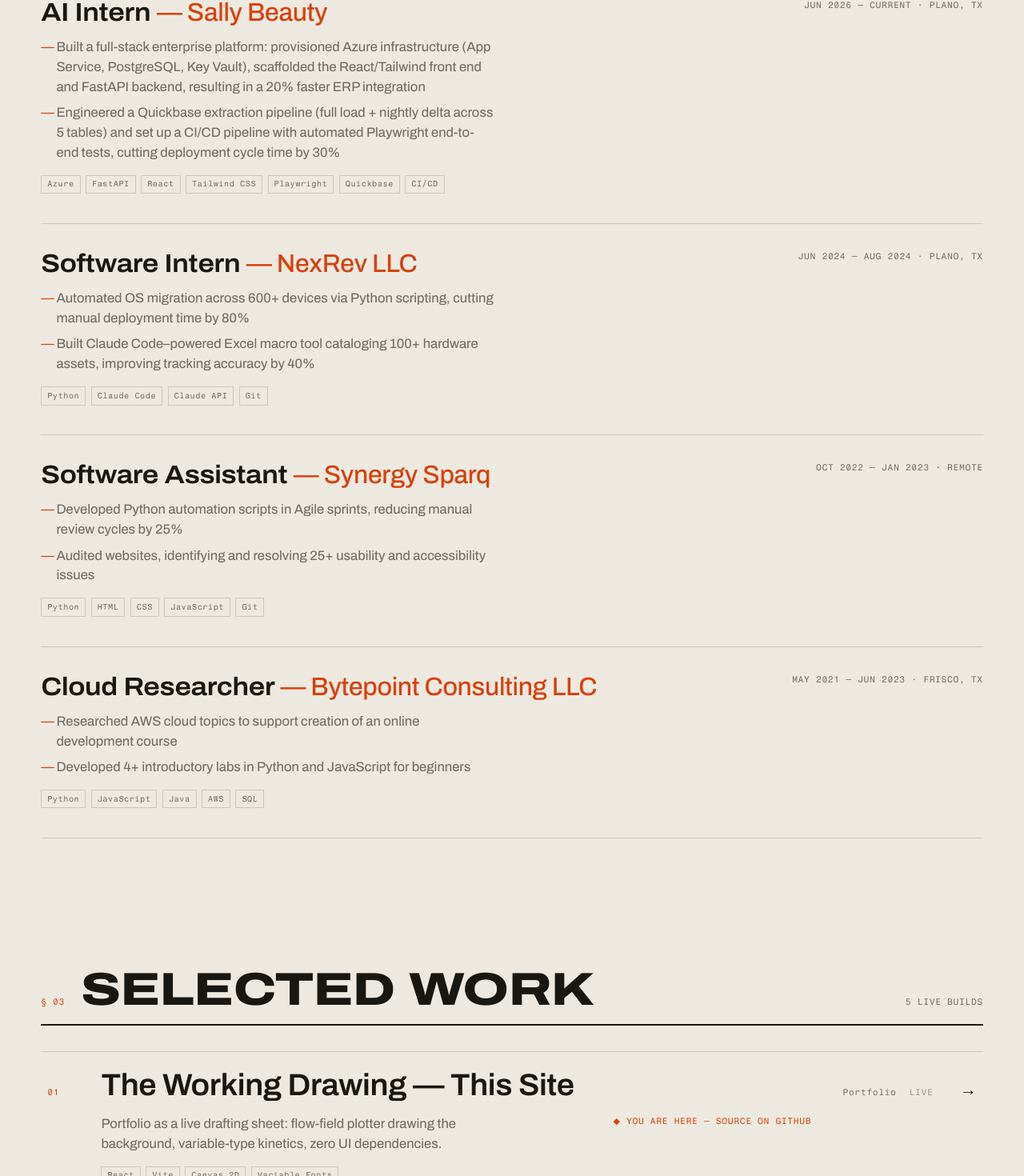
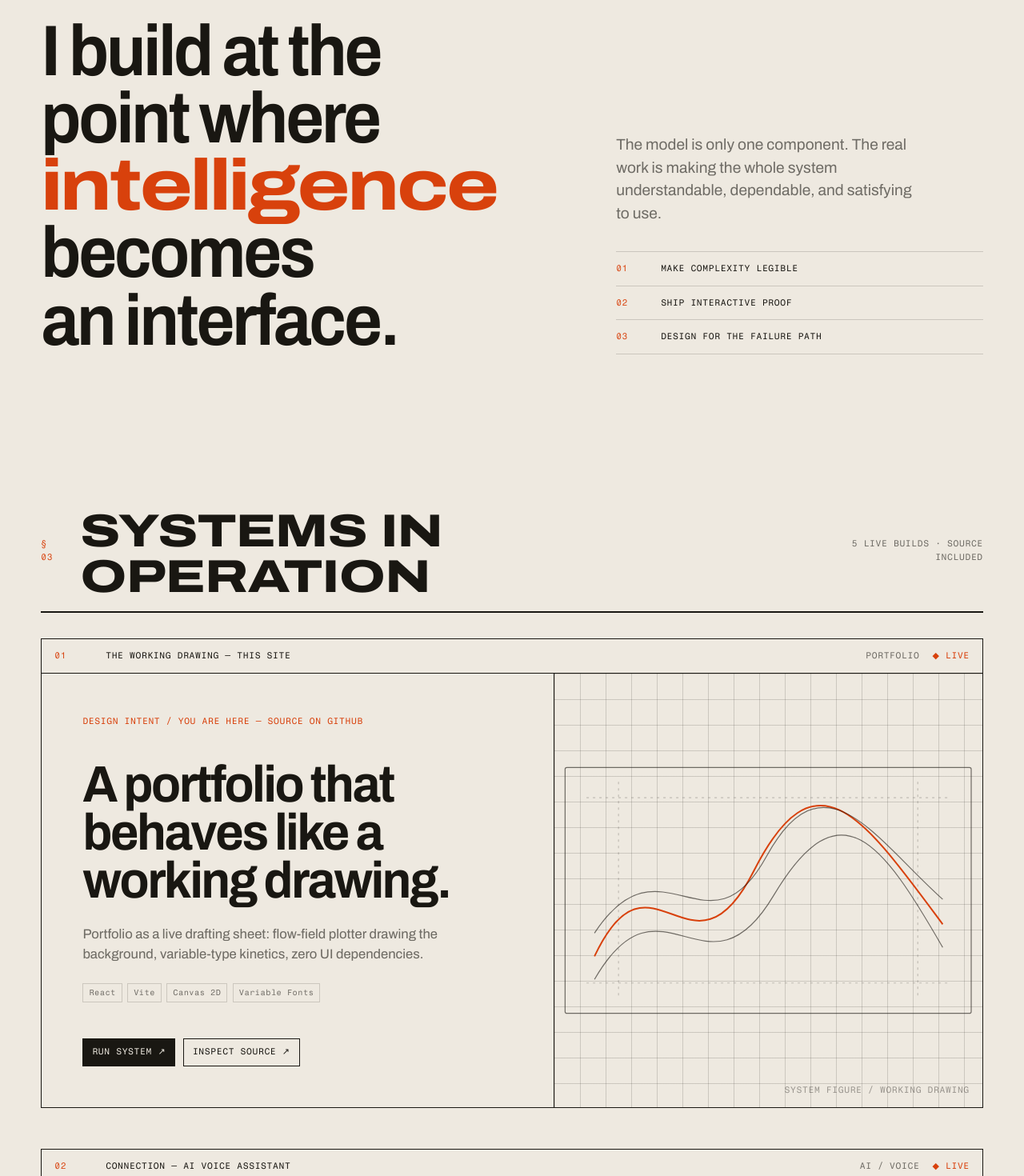
Before and after one commit to TejasRamanujam/portfolio, a React (Vite) app: page / in a window 1280 px wide. Shown: the part 1119-2589 px from the top of the page at 80% size. Built offline with nearby package versions, Linux system fonts and the light colour scheme.

Commit message:
feat(portfolio): turn work into exhibits

```diff
--- a/src/App.jsx
+++ b/src/App.jsx
@@ -154,42 +154,108 @@
   );
 }
 
-function WorkRow({ p, i, onInk, ghost }) {
+function ProjectFigure({ name, label }) {
+  const common = {
+    fill: 'none',
+    stroke: 'currentColor',
+    strokeWidth: 1.2,
+    vectorEffect: 'non-scaling-stroke',
+  };
+
   return (
-    <li className={`work-row${ghost ? ' ghosted' : ''}`} data-reveal style={{ '--i': i }}>
-      <a
-        className="work-link"
-        href={p.href}
-        target="_blank"
-        rel="noreferrer"
+    <figure className={`project-figure figure-${name}`} aria-label={`${label} system diagram`}>
+      <svg viewBox="0 0 480 300" role="img">
+        <rect className="figure-frame" x="12" y="12" width="456" height="276" rx="2" {...common} />
+        <path className="figure-guide" d="M36 46H444M36 254H444M72 28V272M408 28V272" {...common} />
+
+        {name === 'working-drawing' && (
+          <>
+            <path className="figure-primary" d="M45 224C109 88 154 266 224 128S347 68 436 188" {...common} />
+            <path d="M45 198C120 84 173 230 238 112S360 92 436 160" {...common} />
+            <path d="M45 250C120 120 171 282 246 156S368 96 436 214" {...common} />
+          </>
+        )}
+        {name === 'connection' && (
+          <>
+            <circle className="figure-primary" cx="240" cy="150" r="76" {...common} />
+            <circle cx="240" cy="150" r="48" {...common} />
+            <path d="M45 150H112L130 121L153 187L178 103L204 150H276L300 116L322 179L348 130L370 150H435" {...common} />
+          </>
+        )}
+        {name === 'neuron' && (
+          <>
+            {[0, 1, 2, 3].map((row) =>
+              [0, 1, 2, 3, 4, 5].map((col) => (
+                <rect
+                  key={`${row}-${col}`}
+                  className={row === 1 && col === 3 ? 'figure-primary' : undefined}
+                  x={78 + col * 58}
+                  y={70 + row * 42}
+                  width="36"
+                  height="22"
+                  {...common}
+                />
+              )),
+            )}
+          </>
+        )}
+        {name === 'neurosurge' && (
+          <>
+            <path d="M116 190L186 103L242 157L319 84L374 192L287 229L242 157L151 238L116 190Z" {...common} />
+            {[[116,190],[186,103],[242,157],[319,84],[374,192],[287,229],[151,238]].map(([cx, cy], i) => (
+              <circle key={i} className={i === 2 ? 'figure-primary' : undefined} cx={cx} cy={cy} r={i === 2 ? 15 : 9} {...common} />
+            ))}
+          </>
+        )}
+        {name === 'scribbly' && (
+          <>
+            <path className="figure-primary" d="M67 205C104 62 163 261 213 127S309 80 348 189S399 230 431 99" {...common} />
+            <path d="M91 91L148 65M347 235L407 210" {...common} />
+            <circle cx="91" cy="91" r="7" {...common} />
+            <circle cx="407" cy="210" r="7" {...common} />
+          </>
+        )}
+      </svg>
+      <figcaption className="mono">SYSTEM FIGURE / {name.replaceAll('-', ' ').toUpperCase()}</figcaption>
+    </figure>
+  );
+}
+
+function WorkPlate({ p, i, onInk, ghost }) {
+  return (
+    <li
+      className={`work-plate${ghost ? ' ghosted' : ''}`}
+      data-reveal
+      style={{ '--i': i }}
       onPointerEnter={(e) => onInk(e.clientX, e.clientY)}
     >
-        <div className="work-top">
-          <span className="work-idx mono">{String(i + 1).padStart(2, '0')}</span>
-          <h3 className="work-name">{p.label}</h3>
-          <span className="work-type mono">{p.type}</span>
-          <span className="work-period mono">{p.period}</span>
-          <span className="work-arrow" aria-hidden="true">
-            →
-          </span>
+      <div className="work-plate-head mono">
+        <span className="work-idx">{String(i + 1).padStart(2, '0')}</span>
+        <span>{p.label.toUpperCase()}</span>
+        <span className="work-type">{p.type.toUpperCase()}</span>
+        <span className="work-status">◆ {p.period}</span>
       </div>
-        <div className="work-detail">
-          <div className="work-detail-inner">
+      <div className="work-plate-body">
+        <div className="work-copy">
+          <p className="work-intent mono">DESIGN INTENT / {p.highlight}</p>
+          <h3 className="work-headline">{p.headline}</h3>
           <p className="work-desc">{p.desc}</p>
-            <p className="work-highlight mono">◆ {p.highlight}</p>
           <ul className="tags mono">
             {p.tech.map((t) => (
               <li key={t}>{t}</li>
             ))}
           </ul>
+          <div className="work-actions mono">
+            <a className="work-live" href={p.href} target="_blank" rel="noreferrer">
+              RUN SYSTEM ↗︎
+            </a>
+            <a href={p.source} target="_blank" rel="noreferrer">
+              INSPECT SOURCE ↗︎
+            </a>
           </div>
         </div>
-      </a>
-      {p.source && p.source !== p.href && (
-        <a className="work-source mono" href={p.source} target="_blank" rel="noreferrer">
-          inspect source ↗
-        </a>
-      )}
+        <ProjectFigure name={p.name} label={p.label} />
+      </div>
     </li>
   );
 }
@@ -390,9 +456,9 @@
           T·RAMANUJAM<span className="mark-ext"> — SHEET 01</span>
         </span>
         <nav className="topnav mono" aria-label="Sections">
+          <a href="#work">WORK</a>
           <a href="#experience">EXPERIENCE</a>
-          <a href="#work">WORK</a>
-          <a href="#skills">SKILLS</a>
+          <a href="#approach">APPROACH</a>
           <a href="#contact">CONTACT</a>
         </nav>
         <Clock />
@@ -416,8 +482,8 @@
           </div>
           <div className="hero-grid" data-reveal style={{ '--i': 3 }}>
             <p className="lede">
-              I build <em>AI systems</em>, full-stack products, and open-source tools — LLM
-              pipelines, FastAPI backends, React frontends.
+              I turn ambitious <em>AI ideas</em> into systems people can actually use —
+              designed, shipped, observed, and improved in the real world.
             </p>
             <dl className="meta mono">
               <div>
@@ -463,16 +529,51 @@
           <div className="ticker-track mono">
             {[0, 1, 2, 3].map((k) => (
               <span key={k}>
-                AI SYSTEMS — FULL-STACK PRODUCTS — OPEN-SOURCE TOOLS — LLM PIPELINES — FASTAPI
-                BACKENDS — REACT FRONTENDS — MULTI-AGENT ORCHESTRATION —&nbsp;
+                FRAME THE PROBLEM — DESIGN THE SYSTEM — SHIP THE PROOF — OBSERVE THE BEHAVIOR —
+                REFINE THE EXPERIENCE —&nbsp;
               </span>
             ))}
           </div>
         </div>
 
+        {/* ---------------------------------------------- manifesto */}
+        <section id="approach" className="section manifesto" aria-label="Design intent">
+          <SectionHead no="02" title="DESIGN INTENT" note="SYSTEMS WITH A POINT OF VIEW" />
+          <div className="manifesto-grid" data-reveal>
+            <p className="manifesto-lead">
+              I build at the point where <em>intelligence</em> becomes an interface.
+            </p>
+            <div className="manifesto-notes">
+              <p>
+                The model is only one component. The real work is making the whole system
+                understandable, dependable, and satisfying to use.
+              </p>
+              <dl className="manifesto-spec mono">
+                <div><dt>01</dt><dd>MAKE COMPLEXITY LEGIBLE</dd></div>
+                <div><dt>02</dt><dd>SHIP INTERACTIVE PROOF</dd></div>
+                <div><dt>03</dt><dd>DESIGN FOR THE FAILURE PATH</dd></div>
+              </dl>
+            </div>
+          </div>
+        </section>
+
+        {/* ---------------------------------------------------- work */}
+        <section id="work" className="section" aria-label="Selected work">
+          <SectionHead
+            no="03"
+            title="SYSTEMS IN OPERATION"
+            note={`${PROJECTS_FEATURED.length} LIVE BUILDS · SOURCE INCLUDED`}
+          />
+          <ol className="works">
+            {PROJECTS_FEATURED.map((p, i) => (
+              <WorkPlate key={p.name} p={p} i={i} onInk={ink} ghost={!matchesSkills(p, selSkills)} />
+            ))}
+          </ol>
+        </section>
+
         {/* ---------------------------------------------- experience */}
         <section id="experience" className="section" aria-label="Experience">
-          <SectionHead no="02" title="EXPERIENCE" note="2021 — PRESENT" />
+          <SectionHead no="04" title="FIELD EXPERIENCE" note="2021 — PRESENT" />
           <div className="xps">
             {EXPERIENCE.map((x, i) => (
               <article className={`xp${matchesSkills(x, selSkills) ? '' : ' ghosted'}`} key={x.company} data-reveal style={{ '--i': i }}>
@@ -497,23 +598,9 @@
           </div>
         </section>
 
-        {/* ---------------------------------------------------- work */}
-        <section id="work" className="section" aria-label="Selected work">
-          <SectionHead
-            no="03"
-            title="SELECTED WORK"
-            note={`${PROJECTS_FEATURED.length} LIVE BUILDS`}
-          />
-          <ol className="works">
-            {PROJECTS_FEATURED.map((p, i) => (
-              <WorkRow key={p.name} p={p} i={i} onInk={ink} ghost={!matchesSkills(p, selSkills)} />
-            ))}
-          </ol>
-        </section>
-
         {/* -------------------------------------------------- skills */}
         <section id="skills" className="section" aria-label="Skills">
-          <SectionHead no="04" title="SKILLS / PARTS LIST" note="BILL OF MATERIALS" />
+          <SectionHead no="05" title="SKILLS / PARTS LIST" note="BILL OF MATERIALS" />
           <SkillsBoard active={activeSkills} onToggle={toggleSkill} onClear={() => setActiveSkills([])} />
         </section>
 
@@ -579,7 +666,7 @@
         {/* ------------------------------------------------- archive */}
         <section className="section" aria-label="Project archive">
           <SectionHead
-            no="05"
+            no="06"
             title="ARCHIVE"
             note={`INDEX 06 — ${5 + PROJECTS_MORE.length}`}
           />
@@ -601,7 +688,10 @@
 
         {/* ------------------------------------------------- contact */}
         <section id="contact" className="section contact" aria-label="Contact">
-          <SectionHead no="06" title="GET IN TOUCH" note="NO FORM. JUST MAIL." />
+          <SectionHead no="07" title="START A CONVERSATION" note="NO FORM. JUST MAIL." />
+          <p className="contact-question" data-reveal>
+            Have a difficult system that needs to become <em>real?</em>
+          </p>
           <a className="mail" href={`mailto:${CONTACT.email}`} data-reveal>
             {CONTACT.email}
           </a>
--- a/src/data.js
+++ b/src/data.js
@@ -71,10 +71,11 @@
     name: 'working-drawing',
     label: 'The Working Drawing — This Site',
     type: 'Portfolio',
+    headline: 'A portfolio that behaves like a working drawing.',
     highlight: 'YOU ARE HERE — SOURCE ON GITHUB',
     tech: ['React', 'Vite', 'Canvas 2D', 'Variable Fonts'],
     desc: 'Portfolio as a live drafting sheet: flow-field plotter drawing the background, variable-type kinetics, zero UI dependencies.',
-    href: `${GH}/portfolio`,
+    href: 'https://tejasramanujam.vercel.app',
     source: `${GH}/portfolio`,
     period: 'LIVE',
   },
@@ -82,6 +83,7 @@
     name: 'connection',
     label: 'Connection — AI Voice Assistant',
     type: 'AI / Voice',
+    headline: 'A voice interface that shows its work.',
     highlight: 'LIVE — SPEECH IN, SPEECH OUT',
     tech: ['Next.js', 'Gemini', 'Web Speech API', 'WebGL'],
     desc: 'Voice assistant: speech recognition in, Gemini reasoning, synthesized speech out — visualized as a WebGL shader orb.',
@@ -93,6 +95,7 @@
     name: 'neuron',
     label: 'Neuron — Project Database',
     type: 'Full Stack',
+    headline: 'Twenty-four builds, made explorable.',
     highlight: 'LIVE — 24 PROJECTS CATALOGUED',
     tech: ['FastAPI', 'TypeScript', 'SQLAlchemy', 'Neon'],
     desc: 'A field catalogue of 24 CS projects with instant search, taxonomy filters, complete build plans, and AI-tailored constraints.',
@@ -104,6 +107,7 @@
     name: 'neurosurge',
     label: 'Neurosurge — Second Brain',
     type: 'Full Stack',
+    headline: 'Knowledge you can navigate, not just store.',
     highlight: 'LIVE — NOTES AS A GRAPH',
     tech: ['React', 'FastAPI', 'Neon', 'Force Graph'],
     desc: 'A second brain where wikilinked notes become a force-directed atlas, semantic search, and spaced-repetition rehearsal.',
@@ -115,6 +119,7 @@
     name: 'scribbly',
     label: 'Scribbly — Collaborative Whiteboard',
     type: 'Full Stack',
+    headline: 'A shared canvas that remembers.',
     highlight: 'LIVE — CURSORS, REPLAY & EXPORT',
     tech: ['React', 'Canvas', 'Liveblocks', 'FastAPI', 'Neon'],
     desc: 'A shared drawing room with live cursors, persistent stroke history, timeline replay, and SVG/PNG export.',
--- a/src/index.css
+++ b/src/index.css
@@ -228,8 +228,13 @@
   .clock {
     display: none;
   }
-  .mark .mark-ext {
+  .mark {
     display: none;
+  }
+  .topnav {
+    width: 100%;
+    justify-content: space-between;
+    gap: 0.5rem;
   }
 }
 
@@ -249,11 +254,11 @@
 /* reveals */
 [data-reveal] {
   opacity: 0;
-  transform: translateY(26px);
+  transform: translateY(18px);
   transition:
-    opacity 0.85s var(--ease),
-    transform 0.85s var(--ease);
-  transition-delay: calc(var(--i, 0) * 90ms);
+    opacity 0.65s var(--ease),
+    transform 0.65s var(--ease);
+  transition-delay: calc(var(--i, 0) * 65ms);
 }
 [data-reveal].in {
   opacity: 1;
@@ -476,124 +481,117 @@
   }
 }
 
-/* ── work rows ──────────────────────────────────────────── */
+/* ── manifesto ──────────────────────────────────────────── */
+
+.manifesto-grid {
+  display: grid;
+  grid-template-columns: minmax(0, 7fr) minmax(18rem, 5fr);
+  gap: clamp(2rem, 6vw, 6rem);
+  align-items: end;
+  padding: clamp(1rem, 4vh, 3rem) 0;
+}
+.manifesto-lead {
+  max-width: 18ch;
+  font-size: clamp(2.5rem, 7vw, 6.8rem);
+  font-variation-settings: 'wdth' 92, 'wght' 650;
+  letter-spacing: -0.035em;
+  line-height: 0.94;
+  text-wrap: balance;
+}
+.manifesto-lead em,
+.contact-question em {
+  color: var(--blue);
+  font-style: normal;
+  font-variation-settings: 'wdth' 120, 'wght' 760;
+}
+.manifesto-notes > p {
+  max-width: 34ch;
+  color: var(--ink-60);
+  font-size: clamp(1rem, 1.5vw, 1.2rem);
+  margin-bottom: 2rem;
+}
+.manifesto-spec {
+  border-bottom: 1px solid var(--hairline);
+}
+.manifesto-spec div {
+  display: grid;
+  grid-template-columns: 2.5rem 1fr;
+  gap: 1rem;
+  border-top: 1px solid var(--hairline);
+  padding: 0.75rem 0;
+}
+.manifesto-spec dt {
+  color: var(--blue);
+}
+
+/* ── work plates ────────────────────────────────────────── */
 
 .works {
-  border-bottom: 1px solid var(--hairline);
+  display: grid;
+  gap: clamp(1.5rem, 4vw, 3.5rem);
 }
-.work-row {
+.work-plate {
   position: relative;
-  border-top: 1px solid var(--hairline);
+  border: 1px solid var(--ink);
+  background: color-mix(in srgb, var(--paper) 92%, transparent);
+  box-shadow: 0 0 0 0 var(--ink);
+  transition: transform 0.4s var(--ease), box-shadow 0.4s var(--ease);
 }
-.work-link {
-  display: block;
-  padding: 1.3rem 0.5rem;
-  transition: background 0.3s var(--ease);
+.work-plate:hover,
+.work-plate:focus-within {
+  transform: translate(-0.3rem, -0.3rem);
+  box-shadow: 0.6rem 0.6rem 0 var(--ink);
 }
-.work-link:hover,
-.work-row:focus-within .work-link {
-  background: rgba(25, 23, 18, 0.035);
+.work-plate-head {
+  display: grid;
+  grid-template-columns: 3rem minmax(0, 1fr) auto auto;
+  gap: 1rem;
+  padding: 0.75rem 1rem;
+  border-bottom: 1px solid var(--ink);
 }
-
-.work-top {
-  display: grid;
-  grid-template-columns: 3.2rem minmax(0, 1fr) auto auto 2.4rem;
-  grid-template-areas: 'idx name type period arrow';
-  align-items: baseline;
-  gap: 1rem;
-}
-.work-idx {
-  grid-area: idx;
-  color: var(--blue);
-}
-.work-name {
-  grid-area: name;
-  font-size: clamp(1.35rem, 3vw, 2.5rem);
-  font-variation-settings: 'wdth' 103, 'wght' 600;
-  line-height: 1.05;
-  letter-spacing: -0.01em;
-  transition:
-    font-variation-settings 0.5s var(--ease),
-    color 0.3s var(--ease);
-}
-.work-link:hover .work-name,
-.work-row:focus-within .work-name {
-  font-variation-settings: 'wdth' 125, 'wght' 700;
+.work-idx,
+.work-status,
+.work-intent {
   color: var(--blue);
 }
 .work-type {
-  grid-area: type;
   color: var(--ink-60);
 }
-.work-period {
-  grid-area: period;
-  color: var(--ink-40);
+.work-plate-body {
+  display: grid;
+  grid-template-columns: minmax(0, 6fr) minmax(22rem, 5fr);
+  min-height: 25rem;
 }
-.work-arrow {
-  grid-area: arrow;
-  justify-self: end;
-  font-size: 1.3rem;
-  transition: transform 0.35s var(--ease);
+.work-copy {
+  display: flex;
+  flex-direction: column;
+  align-items: flex-start;
+  padding: clamp(1.5rem, 4vw, 3.5rem);
+  border-right: 1px solid var(--ink);
 }
-.work-link:hover .work-arrow,
-.work-row:focus-within .work-arrow {
-  transform: translateX(0.45rem);
-  color: var(--blue);
+.work-intent {
+  margin-bottom: clamp(2rem, 5vh, 4.5rem);
 }
-.work-source {
-  position: absolute;
-  right: 3.9rem;
-  bottom: 1.75rem;
-  z-index: 2;
-  color: var(--blue);
-  font-size: 0.625rem;
-  letter-spacing: 0.08em;
-  text-transform: uppercase;
-  opacity: 0;
-  transform: translateY(0.25rem);
-  transition: opacity 0.3s var(--ease), transform 0.3s var(--ease);
-}
-.work-row:hover .work-source,
-.work-row:focus-within .work-source {
-  opacity: 1;
-  transform: translateY(0);
-}
-
-.work-detail {
-  display: grid;
-  grid-template-rows: 0fr;
-  transition: grid-template-rows 0.55s var(--ease);
-}
-.work-link:hover .work-detail,
-.work-row:focus-within .work-detail {
-  grid-template-rows: 1fr;
-}
-.work-detail-inner {
-  overflow: hidden;
-  min-height: 0;
-  display: grid;
-  grid-template-columns: minmax(0, 3fr) minmax(0, 2fr);
-  gap: 0.4rem 2.5rem;
-  padding-left: calc(3.2rem + 1rem);
-  padding-right: 3.4rem;
+.work-headline {
+  max-width: 15ch;
+  font-size: clamp(2.2rem, 5vw, 5rem);
+  font-variation-settings: 'wdth' 94, 'wght' 690;
+  letter-spacing: -0.035em;
+  line-height: 0.94;
+  text-wrap: balance;
 }
 .work-desc {
+  max-width: 48ch;
+  margin-top: 1.5rem;
+  color: var(--ink-60);
   font-size: clamp(0.95rem, 1.3vw, 1.1rem);
   font-variation-settings: 'wdth' 100, 'wght' 430;
-  color: var(--ink-60);
-  max-width: 52ch;
-  padding-top: 0.85rem;
-}
-.work-highlight {
-  color: var(--blue);
-  padding-top: 0.9rem;
 }
 .tags {
-  grid-column: 1 / -1;
   display: flex;
   flex-wrap: wrap;
   gap: 0.4rem;
-  padding: 0.6rem 0 0.3rem;
+  padding: 1.5rem 0 0.3rem;
 }
 .tags li {
   font-family: var(--font-mono);
@@ -603,33 +601,113 @@
   padding: 0.28em 0.7em;
   color: var(--ink-60);
 }
+.work-actions {
+  display: flex;
+  flex-wrap: wrap;
+  gap: 0.6rem;
+  margin-top: auto;
+  padding-top: 2.5rem;
+}
+.work-actions a {
+  border: 1px solid var(--ink);
+  padding: 0.7em 1em;
+  transition: background 0.25s var(--ease), color 0.25s var(--ease);
+}
+.work-actions a:hover {
+  background: var(--ink);
+  color: var(--paper);
+}
+.work-actions .work-live {
+  background: var(--ink);
+  color: var(--paper);
+}
+.work-actions .work-live:hover {
+  background: var(--blue);
+  border-color: var(--blue);
+}
+.project-figure {
+  position: relative;
+  display: flex;
+  flex-direction: column;
+  justify-content: center;
+  min-height: 22rem;
+  overflow: hidden;
+  color: var(--ink-60);
+  background:
+    linear-gradient(var(--hairline) 1px, transparent 1px),
+    linear-gradient(90deg, var(--hairline) 1px, transparent 1px);
+  background-size: 2rem 2rem;
+}
+.project-figure svg {
+  width: 100%;
+  overflow: visible;
+}
+.project-figure path,
+.project-figure circle,
+.project-figure rect {
+  transform-origin: center;
+  transition: stroke 0.35s var(--ease), transform 0.7s var(--ease);
+}
+.figure-guide {
+  opacity: 0.35;
+  stroke-dasharray: 3 5;
+}
+.figure-primary {
+  color: var(--blue);
+  stroke-width: 2;
+}
+.work-plate:hover .figure-primary {
+  transform: scale(1.035);
+}
+.project-figure figcaption {
+  position: absolute;
+  right: 1rem;
+  bottom: 0.75rem;
+  color: var(--ink-40);
+}
 
-@media (hover: none) {
-  .work-detail {
-    grid-template-rows: 1fr;
+@media (max-width: 900px) {
+  .manifesto-grid,
+  .work-plate-body {
+    grid-template-columns: 1fr;
   }
-  .work-source {
-    position: static;
-    display: inline-block;
-    margin: 0 0 1rem 3.5rem;
-    opacity: 1;
-    transform: none;
+  .work-copy {
+    border-right: 0;
+    border-bottom: 1px solid var(--ink);
+  }
+  .work-intent {
+    margin-bottom: 2rem;
+  }
+  .project-figure {
+    min-height: 18rem;
   }
 }
 
-@media (max-width: 700px) {
-  .work-top {
-    grid-template-columns: 2.2rem minmax(0, 1fr) 2rem;
-    grid-template-areas:
-      'idx name arrow'
-      '. type type'
-      '. period period';
-    gap: 0.3rem 0.8rem;
+@media (max-width: 620px) {
+  .sec-head {
+    display: grid;
+    grid-template-columns: auto minmax(0, 1fr);
+    gap: 0.45rem 0.8rem;
   }
-  .work-detail-inner {
-    grid-template-columns: 1fr;
-    padding-left: 3rem;
-    padding-right: 0.5rem;
+  .sec-note {
+    grid-column: 2;
+    margin-left: 0;
+    text-align: left;
+  }
+  .work-plate-head {
+    grid-template-columns: 2rem minmax(0, 1fr) auto;
+  }
+  .work-type {
+    display: none;
+  }
+  .work-copy {
+    padding: 1.25rem;
+  }
+  .work-headline {
+    font-size: clamp(2rem, 11vw, 3.6rem);
+  }
+  .project-figure {
+    min-height: 14rem;
   }
 }
 
@@ -907,6 +985,15 @@
 .contact {
   padding-bottom: clamp(3rem, 8vh, 6rem);
 }
+.contact-question {
+  max-width: 18ch;
+  font-size: clamp(2.2rem, 6vw, 6rem);
+  font-variation-settings: 'wdth' 94, 'wght' 680;
+  letter-spacing: -0.035em;
+  line-height: 0.96;
+  text-wrap: balance;
+  margin: clamp(2rem, 5vh, 4rem) 0;
+}
 .mail {
   display: block;
   font-size: clamp(1.5rem, 6.8vw, 7rem);
```
Also changed, not shown: 1 other file (tests, documents, lock files or other folders). Lines whose indentation alone changed are shown as unchanged.
